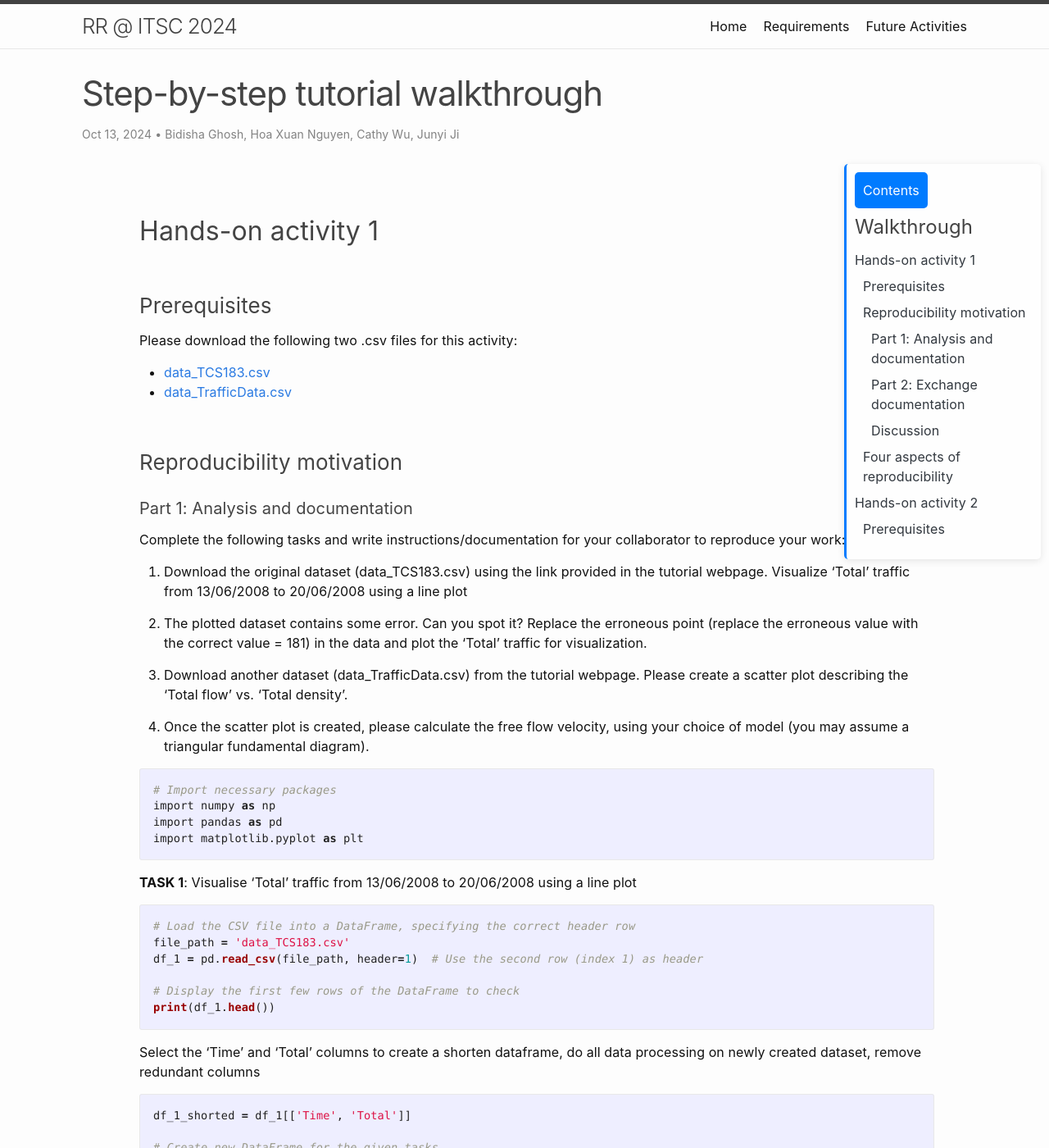
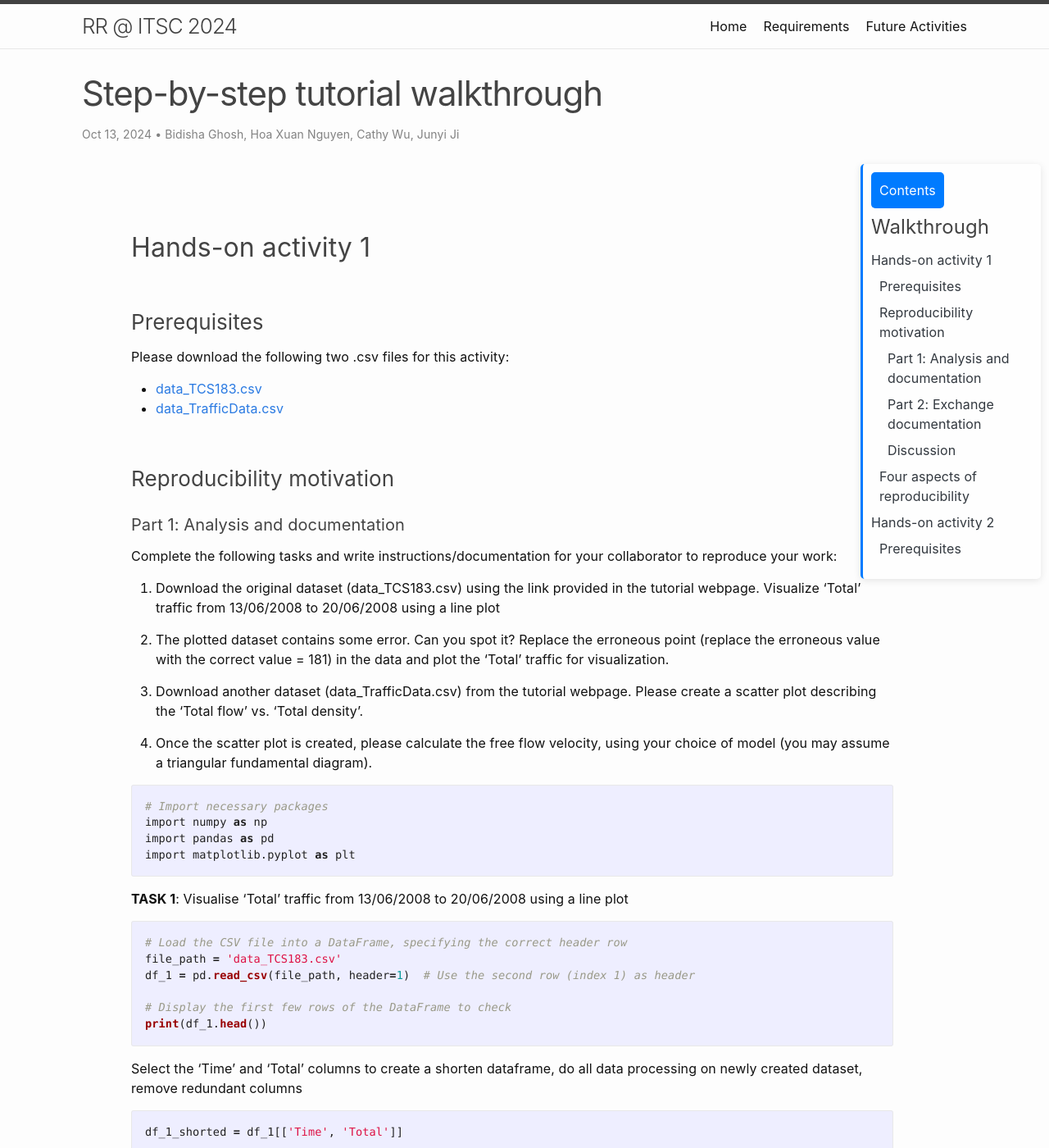
Before and after one commit to RRinTransportation/itsc24-rr-tutorial, a Jekyll site: the page built from step-by-step.md, in a window 1280 px wide and 1400 px high. Shown: the whole window at 82% size. Built offline with Jekyll 4.4.1, drawn with Linux system fonts in a browser that asks for light colours.

Commit message:
Update the post.css

```diff
--- a/assets/css/post.css
+++ b/assets/css/post.css
@@ -3,12 +3,12 @@
     display: flex;           /* Use flexbox to position content and TOC side by side */
     max-width: 1000px;       /* Adjust to your preferred post width */
     margin: 0 auto;
-    padding: 0 auto;
+    padding: 20px;
 }
 
 /* TOC sidebar styles */
 .toc-sidebar {
-    width: 240px;              /* Relative width of the sidebar */
+    width: 220px;              /* Relative width of the sidebar */
     margin-left: 10px;      /* Space between TOC and content */
     position: fixed;         /* Make the TOC float with the page */
     top: 200px;              /* Distance from the top of the viewport */
@@ -25,7 +25,7 @@
 /* Post content styles */
 .post-content {
     flex-grow: 1;            /* Allow the content area to take up remaining space */
-    margin-left: 30px;       /* Adjust margin to make room for the TOC */
+    margin-right: 30px;       /* Adjust margin to make room for the TOC */
 }
 
 /* TOC list styles */
```
